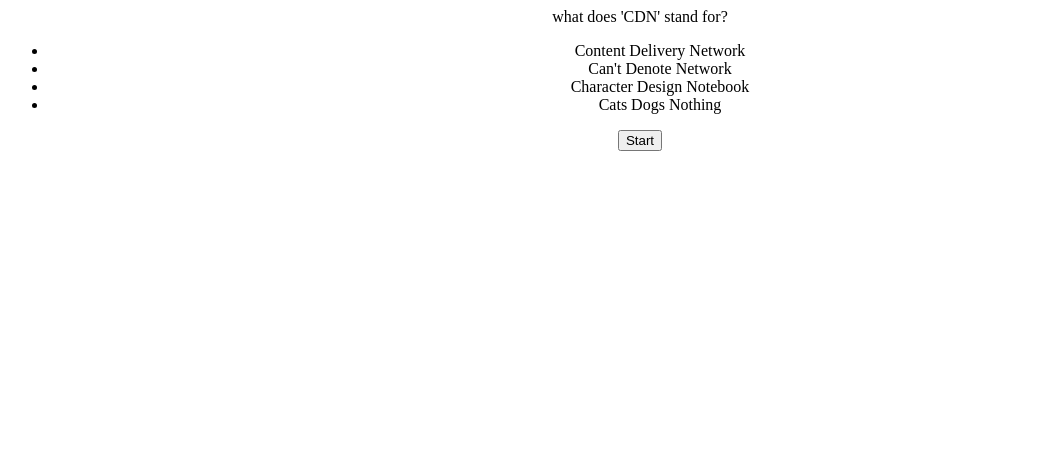
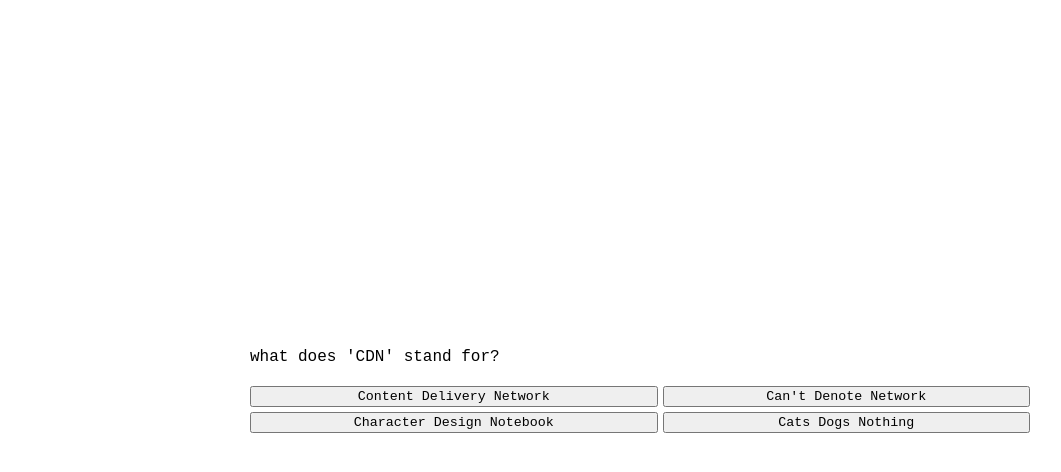
Before and after one commit to SpiffTrip/Coding-quiz, a plain HTML site: page index.html in a window 1280 px wide. Both pictures are taken after a click on the button "Start". Shown: the whole page, without its empty margins (0-1061 px from the left). Drawn offline with Linux system fonts and the light colour scheme.

Commit message:
reworked EVERYTHING and broke EVERYTHING

```diff
--- a/assets/CSS.css
+++ b/assets/CSS.css
@@ -1,3 +1,33 @@
 * {
-    text-align: center;
+    box-sizing: border-box;
+    font-family: 'Courier New', Courier, monospace;
 }
+
+body {
+    padding: 0;
+    margin: 0;
+    display: flex;
+    width: 100vw;
+    height: 100vh;
+    justify-content: center;
+    align-items: center;
+}
+
+.container {
+    width: 800px;
+    max-width: 80%;
+    border-radius: 5px;
+    padding: 10px;
+}
+
+.btn-grid {
+    display: grid;
+    grid-template-columns: repeat(2,auto);
+    gap: 5px;
+    margin: 20px 0;
+}
+
+
+.hide {
+    display: none;
+}
--- a/assets/javascript.js
+++ b/assets/javascript.js
@@ -2,48 +2,162 @@
 //question2 ="What does 'DOM' stand for?";
 //question3 ="What does 'HTML' stand for?";
 
-var question1 = {
-    title: "what does 'CDN' stand for?",
-    answers: ["Content Delivery Network", "Can't Denote Network","Character Design Notebook", "Cats Dogs Nothing"],
-    correctAnswer: 0
-};
 
-var question2 = {
-    title: "What does 'DOM' stand for",
-    answers: ["Document On Main","Document Object Model","Double Object Manipulation","Dogs On Moms"],
-    correctAnswer: 1
-};
+//var start = {
+//title: "ready to start? press Start!",
+//answers: [],
+//  correctAnswer: 0
+//};
 
-var question3 = {
-    title: "What does 'HTML' stand for?",
-    answers: ["Huge Time Many Language","How Text Makes Language","Hot Turtles Making Lemonaide","Hyper Text Markup Language"],
-    correctAnswer: 3
-};
 
-function showQuestion() {
 
-    var titleDiv = document.getElementById("title");
-titleDiv.textContent = question1.title;
 
-  var answ = document.querySelectorAll(".answers")
-  answ.forEach(function(element,index){
-      element.textContent = question1.answers[index];
 
-      element.addEventListener("click",function(){
-          if(question1.correctAnswer == index) {
-              console.log("correct answer");
-          }
-          else {
-              console.log("wrong answer");
-          }
-      });
-  });
+//function startQuiz() {
+//  var titleDiv = document.getElementById("title");
+// titleDiv.textContent = start.title;
+
+
+//shows question when page loads === MAKE WHEN START OR NEXT BTN IS PRESSED
+// function showQuestion() {
+
+// var titleDiv = document.getElementById("title");
+// titleDiv.textContent = question1.title;
+
+// var answ = document.querySelectorAll(".answers")
+// answ.forEach(function (element, index) {
+//element.textContent = question1.answers[index];
+
+//  element.addEventListener("click", function () {
+// if (question1.correctAnswer == index) {
+//    console.log("correct answer");
+// }
+// else {
+//     console.log("wrong answer");
+//  }
+
+// var btn = document.getElementById("btn");
+
+// btn.addEventListener("click", function () {
+//     showQuestion;
+// });
+
+
+//});
+//});
+//}
+//}
+
+
+
+//startQuiz(start);
+
+
+const startButton = document.getElementById('start-btn')
+const nextButton = document.getElementById('next-btn')
+const questionContainerEl = document.getElementById('question-container')
+const questionEl = document.getElementById("question")
+const answerButtonsElement = document.getElementById("answer-buttons")
+
+let shuffledQuestions, currentQuestionIndex
+
+startButton.addEventListener('click', startGame)
+nextButton.addEventListener('click', () => {
+    currentQuestionIndex++
+    setNextQuestion()
+})
+
+function startGame() {
+    startButton.classList.add('hide')
+    shuffledQuestions = questions.sort(() => Math.random() - .5)
+    currentQuestionIndex = 0
+    questionContainerEl.classList.remove('hide')
+    setNextQuestion()
 }
 
-showQuestion(question1);
+function setNextQuestion() {
+    resetState()
+    showQuestion(shuffledQuestions[currentQuestionIndex])
+}
 
-var btn = document.getElementById("btn");
+function showQuestion(question) {
+    questionEl.innerText = question.question
+    question.answers.forEach(answer => {
+        const button = document.createElement('button')
+        button.innerText = answer.text
+        button.classList.add('btn')
+        if (answer.correct) {
+            button.dataset.correct = answer.correct
+        }
+        button.addEventListener('click', selectAnswer)
+        answerButtonsElement.appendChild(button)
+    })
+}
 
-btn.addEventListener("click", function(){
-    console.log("clicked");
-});
+function resetState() {
+    nextButton.classList.add('hide')
+    while (answerButtonsElement.firstChild) {
+        answerButtonsElement.removeChild
+            (answerButtonsElement.firstChild)
+    }
+}
+
+function selectAnswer(e) {
+    const selectedButton = e.target
+    const correct = selectedButton.dataset.correct
+    setStatusClass(document.body, correct)
+    Array.from(answerButtonsElement.children).forEach(button => {
+        setStatusClass(button, button.dataset.correct)
+    })
+    if (shuffledQuestions.length > currentQuestionIndex + 1) {
+        nextButton.classList.remove('hide')
+    } else {
+        startButton.innerText = 'Restart'
+        startButton.classList.remove('hide')
+    }
+}
+
+function selectStatusClass(element, correct) {
+    clearStatusClass(element)
+    if (correct) {
+        element.classList.add('correct')
+    } else {
+        element.classList.add('wrong')
+    }
+}
+
+function clearStatusClass(element) {
+    element.classList.remove('correct')
+    element.classList.remove('wrong')
+}
+
+
+const questions = [
+    {
+        question: "what does 'CDN' stand for?",
+        answers: [
+            { text: "Content Delivery Network", correct: true },
+            { text: "Can't Denote Network", correct: false },
+            { text: "Character Design Notebook", correct: false },
+            { text: "Cats Dogs Nothing", correct: false }
+        ]
+    },
+    {
+        question: "What does 'DOM' stand for",
+        answers: [
+            { text: "Document On Main", correct: false },
+            { text: "Document Object Model", correct: true },
+            { text: "Double Object Manipulation", correct: false },
+            { text: "Dogs On Moms", correct: false },
+        ]
+    },
+    {
+        question: "What does 'HTML' stand for?",
+        answers: [
+            { text: "Huge Time Many Language", correct: false },
+            { text: "How Text Makes Language", correct: false },
+            { text: "Hot Turtles Making Lemonaide", correct: false },
+            { text: "Hyper Text Markup Language", correct: true },
+        ]
+    }
+]
--- a/index.html
+++ b/index.html
@@ -1,24 +1,36 @@
 <!DOCTYPE html>
 <html lang="en">
+
 <head>
     <meta charset="UTF-8">
     <meta http-equiv="X-UA-Compatible" content="IE=edge">
     <meta name="viewport" content="width=device-width, initial-scale=1.0">
-    <link  rel="stylesheet" href="./assets/CSS.css" >
+    <link rel="stylesheet" href="./assets/CSS.css">
     <title>codingquiz</title>
 </head>
+
 <body>
-    <div id="title">What does CDN stand for?</div>
-    <ul>
-        <li class="answers"></li>
-        <li class="answers"></li>
-        <li class="answers"></li>
-        <li class="answers"></li>
-    </ul>
 
-   <button id="btn">Start</button>
 
+    <div class="container">
+        <div id="question-container" class="hide">
+            <div id="question">question</div>
+            <div id="answer-buttons" class="btn-grid">
+                <button class="btn">Answer 1</button>
+                <button class="btn">Answer 2</button>
+                <button class="btn">Answer 3</button>
+                <button class="btn">Answer 4</button>
+            </div>
+        </div>
+
+        <div class="controls">
+            <button id="start-btn">Start</button>
+            <button id="next-btn">Next</button>
+        </div>
+    </div>
+</div>
 
 </body>
 <script src="./assets/javascript.js"></script>
+
 </html>
```
